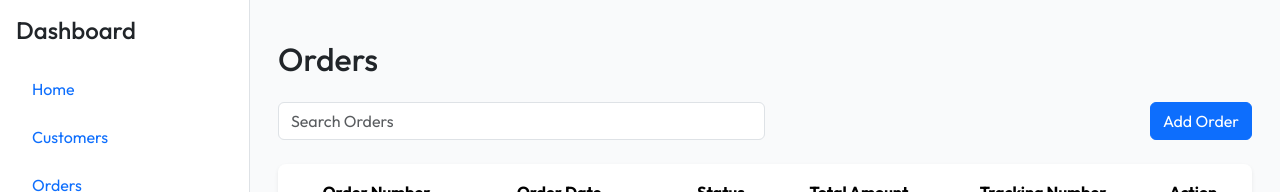
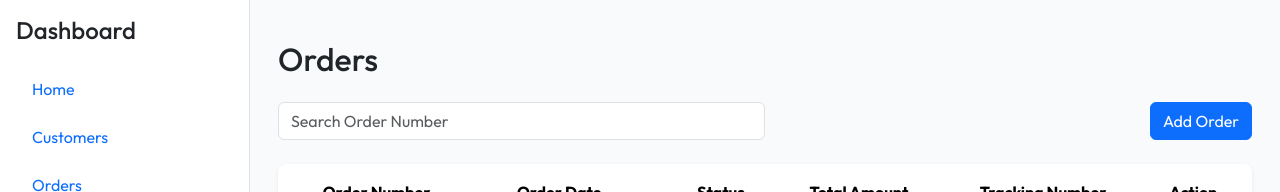
Before and after one commit to thoriqdharmawan/ocm, a React (Vite) app: page /orders in a window 1280 px wide. Shown: the top 192 px of the page. Built offline with nearby package versions, Linux system fonts and the light colour scheme; no server answers.

Commit message:
fix: update search input placeholder to specify 'Order Number'

```diff
--- a/src/pages/Orders.tsx
+++ b/src/pages/Orders.tsx
@@ -133,7 +133,7 @@ const Orders = () => {
       <h2 className="my-4">Orders</h2>
       <div className="d-flex justify-content-between align-items-center mb-4">
         <Input
-          placeholder="Search Orders"
+          placeholder="Search Order Number"
           wrapperClassName="w-50"
           value={search}
           onChange={(e) => handleSearch(e.target.value)}
```
